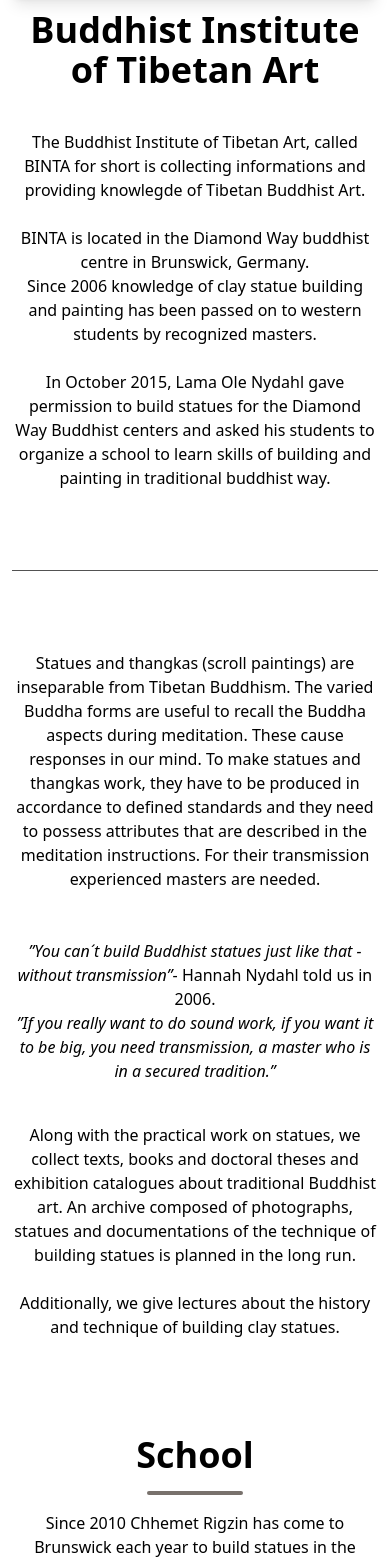
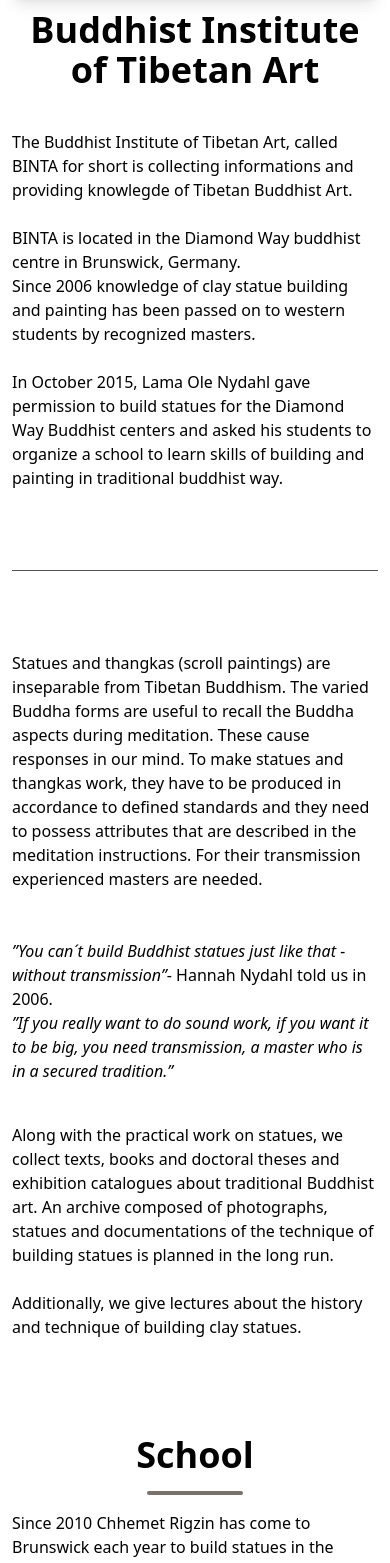
Before and after one commit to krisbaranski/BINTA, a Next.js app: page / in a window 390 px wide. Shown: the part 421-1984 px from the top of the page. Built offline with nearby package versions, Linux system fonts and the light colour scheme.

Commit message:
style: adjust text and navbar

```diff
--- a/components/HeroSection.tsx
+++ b/components/HeroSection.tsx
@@ -23,7 +23,7 @@
             </h1>
           </div>
 
-          <div className='text-center md:w-1/2 md:text-left'>
+          <div className='text-left md:w-1/2'>
             <p>
               The Buddhist Institute of Tibetan Art, called BINTA for short is
               collecting informations and providing knowlegde of Tibetan
@@ -47,8 +47,8 @@
 
         <hr className='w-full h-px mx-auto my-20 bg-neutral-600 border-0'></hr>
 
-        <div className='flex flex-col space-y-10 justify-center align-center md:space-x-10 md:space-y-0 md:p-4 md:flex-row md:text-left'>
-          <div className='text-center md:w-1/2 md:text-left'>
+        <div className='flex flex-col space-y-10 justify-center align-center md:space-x-10 md:space-y-0 md:p-4 md:flex-row text-left'>
+          <div className='text-left md:w-1/2'>
             <p>
               Statues and thangkas (scroll paintings) are inseparable from
               Tibetan Buddhism. The varied Buddha forms are useful to recall the
@@ -73,7 +73,7 @@
               </i>
             </p>
           </div>
-          <div className='text-center md:w-1/2 md:text-left'>
+          <div className='text-left md:w-1/2'>
             <p>
               Along with the practical work on statues, we collect texts, books
               and doctoral theses and exhibition catalogues about traditional
--- a/components/Navbar.tsx
+++ b/components/Navbar.tsx
@@ -39,8 +39,8 @@
   const [navbar, setNavbar] = useState(false);
 
   return (
-    <header className='w-full mx-auto  px-4 sm:px-20 fixed top-0 z-50 shadow bg-white dark:bg-stone-900 dark:border-b dark:border-stone-600'>
-      <div className='justify-between md:items-center md:flex cursor-pointer'>
+    <header className='w-full mx-auto  px-4 sm:px-24 fixed top-0 z-50 shadow bg-white dark:bg-stone-900 dark:border-b dark:border-stone-600'>
+      <div className='max-w-4xl mx-auto justify-between md:items-center md:flex'>
         <div>
           <div className='flex items-end justify-between pb-6 md:pb-8 md:block'>
             <Link
@@ -52,14 +52,14 @@
               duration={500}
               onClick={() => setNavbar(!navbar)}
             >
-              <div className='flex items-end'>
+              <div className='flex items-end cursor-pointer'>
                 {currentTheme === "dark" ? (
                   <Image
                     src='/logo_hand_b.png'
                     alt=''
                     width={80}
                     height={80}
-                    className={`flex mt-8 md:block pb-0 mt-0 `}
+                    className={`flex mt-8 md:block pb-0 mt-0`}
                   />
                 ) : (
                   <Image
@@ -91,14 +91,14 @@
               navbar ? "block" : "hidden"
             }`}
           >
-            <div className='items-center justify-center space-y-6  md:flex md:space-x-6 md:space-y-0'>
+            <div className='items-center justify-center space-y-6 md:flex md:space-x-6 md:space-y-0 cursor-pointer'>
               {NAV_ITEMS.map((item, idx) => {
                 return (
                   <Link
                     key={idx}
                     to={item.page}
                     className={
-                      "block lg:inline-block text-neutral-900  hover:text-neutral-500 dark:text-neutral-100"
+                      "block lg:inline-block text-neutral-900 hover:text-neutral-500 dark:text-neutral-100"
                     }
                     activeClass='active'
                     spy={true}
--- a/components/Research.tsx
+++ b/components/Research.tsx
@@ -10,7 +10,7 @@
           <hr className='w-24 h-1 mx-auto my-4 bg-stone-500 border-0 rounded'></hr>
         </h1>
 
-        <div className='flex flex-col space-y-12'>
+        <div className='flex flex-col space-y-12 text-left'>
           <p>
             Statues are an important aspect of Diamond Way Methods. In addition
             to the well-known metal statues from Nepal, clay statues are also
--- a/components/School.tsx
+++ b/components/School.tsx
@@ -10,8 +10,8 @@
           <hr className='w-24 h-1 mx-auto my-4 bg-stone-500 border-0 rounded'></hr>
         </h1>
 
-        <div className='flex flex-col space-y-10 justify-center align-center md:space-x-10 md:space-y-0 md:p-4 md:flex-row md:text-left'>
-          <div className='text-center md:w-1/2 md:text-left'>
+        <div className='flex flex-col space-y-10 justify-center align-center md:space-x-10 md:space-y-0 md:p-4 md:flex-row text-left'>
+          <div className='text-left md:w-1/2'>
             <p>
               Since 2010 Chhemet Rigzin has come to Brunswick each year to build
               statues in the Tibetan/Ladakhi tradition in consultation with Lama
@@ -47,7 +47,7 @@
           </div>
         </div>
 
-        <div className='flex flex-col space-y-10 items-stretch justify-center align-top md:space-x-10 md:space-y-0 md:p-4 md:flex-row md:text-left'>
+        <div className='flex flex-col space-y-10 items-stretch justify-center align-top md:space-x-10 md:space-y-0 md:p-4 md:flex-row text-left'>
           <div className='m-16 md:m-0 md:w-1/2'>
             <Image
               src='/Atelier_work_desk.png'
@@ -57,7 +57,7 @@
               className='rounded shadow-lg'
             />
           </div>
-          <div className='text-center md:w-1/2 md:text-left'>
+          <div className='text-left md:w-1/2'>
             <p>
               The following Buddha forms have already been built under our
               teacher´s guidance:
@@ -71,7 +71,7 @@
                 <li> Loving Eyes (tib.: Chenrezig; sanskr.: Avalokitesvara)</li>
                 <li> Guru Rinpoche (tib. ; sanskr.:Padmasambhava)</li>
                 <li> Milarepa, Marpa</li>
-                <li> 16th Karmapa Rangdjung Rigpe Dorje</li>
+                <li> 16th Karmapa Rangjung Rigpe Dorje</li>
               </ol>
               <br />
               <br />
--- /dev/null
+++ b/components/SectionHeader.tsx
@@ -0,0 +1,14 @@
+import React from "react";
+
+const SectionHeader = ({ title }: { title: string }) => {
+  return (
+    <section className='my-12 pb-12 md:pt-16 md:pb-48'>
+      <h1 className='text-center font-bold text-4xl'>
+        {title}
+        <hr className='w-24 h-1 mx-auto my-4 bg-stone-500 border-0 rounded'></hr>
+      </h1>
+    </section>
+  );
+};
+
+export default SectionHeader;
```
